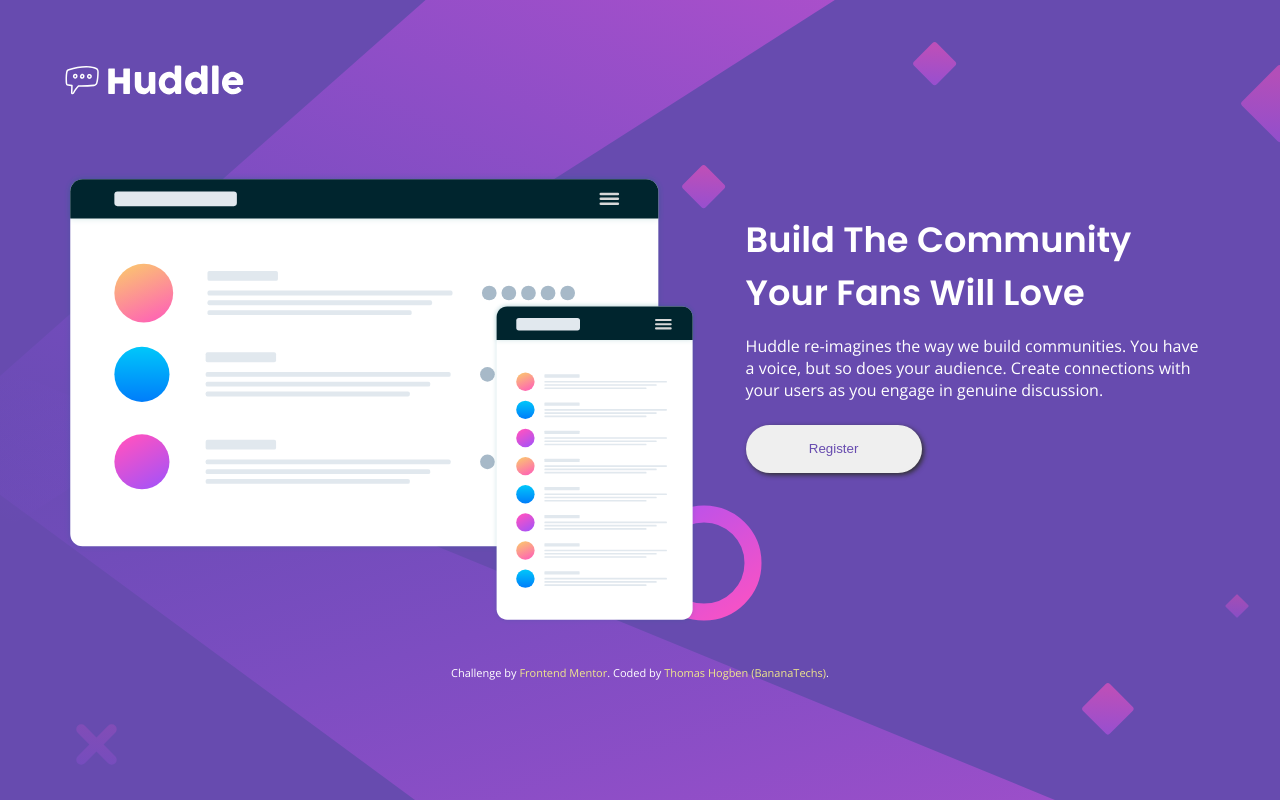
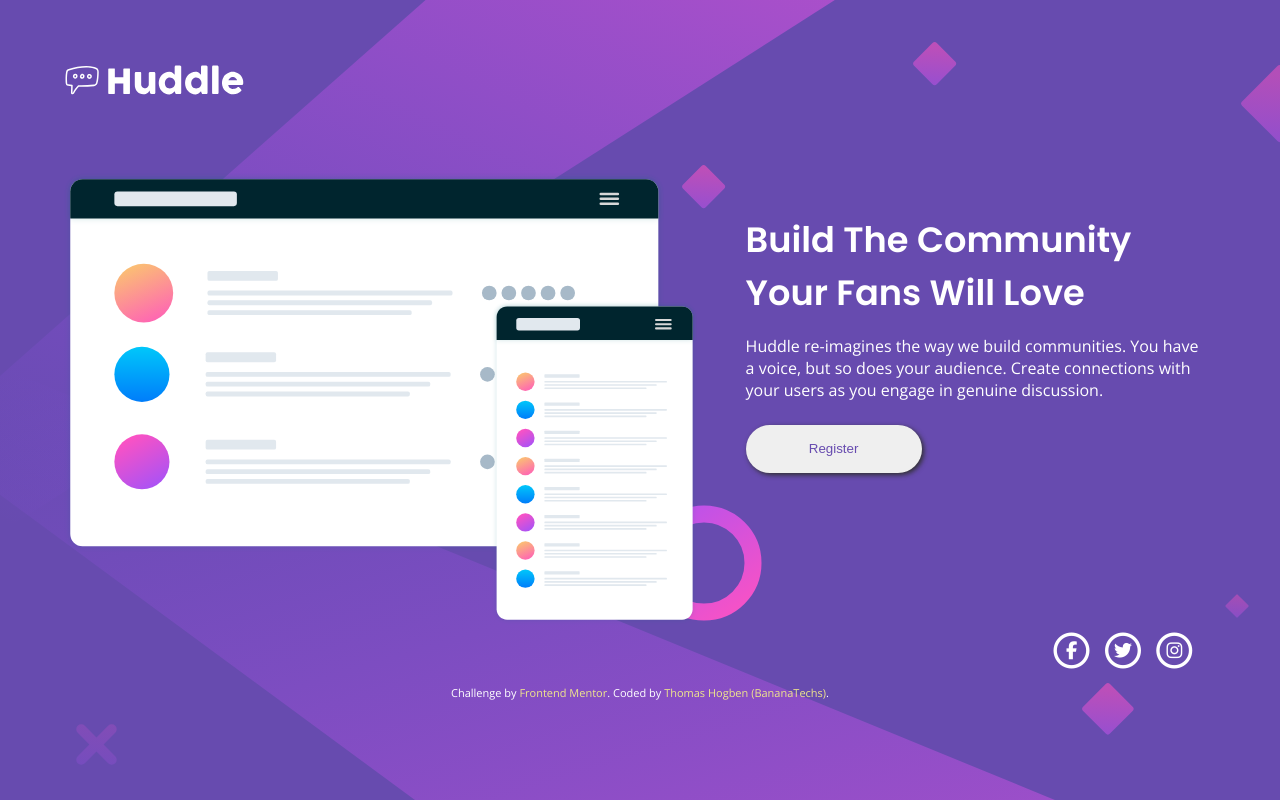
Before and after one commit to BananaTechs/frontend-mentor-huddle-landing, a plain HTML site: page index.html in a window 1280 px wide. Drawn offline with nearby package versions, Linux system fonts and the light colour scheme.

Commit message:
Add Socials section styling

```diff
--- a/index.html
+++ b/index.html
@@ -10,6 +10,9 @@
   <link rel="preconnect" href="https://fonts.googleapis.com">
   <link rel="preconnect" href="https://fonts.gstatic.com" crossorigin>
   <link href="https://fonts.googleapis.com/css2?family=Open+Sans&family=Poppins:wght@400;600&display=swap" rel="stylesheet">
+
+  <script src="https://kit.fontawesome.com/298cc36de2.js" crossorigin="anonymous"></script>
+
   <title>Frontend Mentor | Huddle landing page with single introductory section</title>
 
 </head>
@@ -30,11 +33,22 @@
         Create connections with your users as you engage in genuine discussion.
       </p>
       <button>Register</button>
+    </div>
+  </div>
 
-      <div class="socials">
-
-      </div>
-    </div>
+  <div class="socials">
+    <span class="fa-stack fa-2x">
+      <i class="fa fa-circle-thin fa-stack-2x"></i>
+      <i class="fa fa-facebook-f fa-stack-1x fa-inverse"></i>
+    </span>
+    <span class="fa-stack fa-2x">
+      <i class="fa fa-circle-thin fa-stack-2x"></i>
+      <i class="fa fa-twitter fa-stack-1x fa-inverse"></i>
+    </span>
+    <span class="fa-stack fa-2x">
+      <i class="fa fa-circle-thin fa-stack-2x"></i>
+      <i class="fa fa-instagram fa-stack-1x fa-inverse"></i>
+    </span>
   </div>
 
   <footer>
--- a/styles.css
+++ b/styles.css
@@ -99,6 +99,7 @@ h1 {
 .hero-txt button {
     width: 12rem;
     height: 2.4rem;
+    margin-bottom: 1.5rem;
     border-radius: 1.2rem;
     border-style: none;
     cursor: pointer;
@@ -112,6 +113,11 @@ h1 {
     color: white;
 }
 
+.socials span {
+    font-size: small;
+    margin: 0 0.2rem;
+}
+
 @media only screen and (min-width: 768px) {
     .hero {
         flex-direction: row;
@@ -120,7 +126,7 @@ h1 {
 
     .mockups {
         width: 55%;
-        height: auto;
+        margin-bottom: 0;
     }
 
     .hero-txt {
@@ -134,12 +140,25 @@ h1 {
         height: 3rem;
         border-radius: 1.5rem;
     }
+
+    .socials {
+        display: flex;
+        justify-content: end;
+        margin-right: 5rem;
+    }
+
+    .socials span {
+        font-size: large;
+    }
 }
 
 /* -------------------- Footer -------------------- */
 
 .attribution {
-    font-size: 11px; text-align: center;
+    font-size: 11px;
+    text-align: center;
+    margin: 3rem 0 1rem;
+    padding: 0 4rem;
 }
 
 .attribution a {
@@ -152,3 +171,9 @@ h1 {
     color: hsl(228, 45%, 44%);
     text-decoration: none;
 }
+
+@media only screen and (min-width: 768px) {
+    .attribution {
+        margin-top: 1rem;
+    }
+}
```
